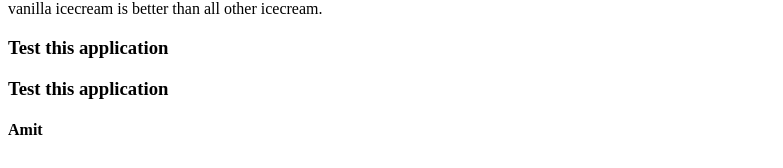
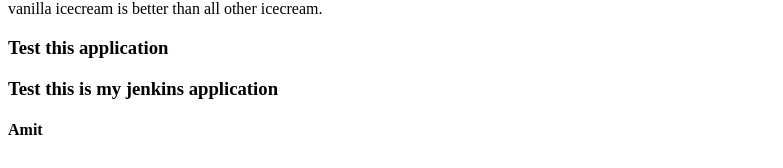
Before and after one commit to Falgunipatel4699/simple-web-app-1, a plain HTML site: page index.html in a window 1280 px wide. Shown: the part 134-302 px from the top of the page, without its empty margins (0-783 px from the left). Drawn offline with Linux system fonts and the light colour scheme.

Commit message:
welcome2

```diff
--- a/index.html
+++ b/index.html
@@ -9,7 +9,7 @@
 
 
  <h3> Test this application </h3>
- <h3> Test this application </h3>
+ <h3> Test this is my jenkins  application </h3>
 
 
 
```
